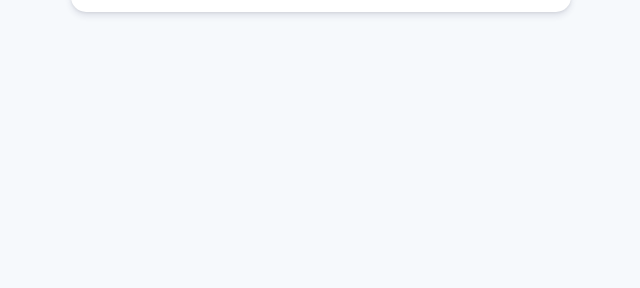
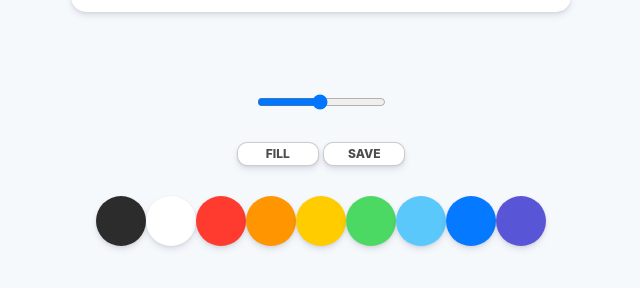
Before and after one commit to And24reas/paintjs, a plain HTML site: page index.html in a window 1280 px wide. Shown: the part 738-1026 px from the top of the page, without its empty margins (319-959 px from the left). Before the commit the page ends 800 px from the top, so only its background shows below. Drawn offline with Linux system fonts and the light colour scheme.

Commit message:
css done

```diff
--- a/index.html
+++ b/index.html
@@ -1,8 +1,4 @@
 <!DOCTYPE html>
-<!--[if lt IE 7]>      <html class="no-js lt-ie9 lt-ie8 lt-ie7"> <![endif]-->
-<!--[if IE 7]>         <html class="no-js lt-ie9 lt-ie8"> <![endif]-->
-<!--[if IE 8]>         <html class="no-js lt-ie9"> <![endif]-->
-<!--[if gt IE 8]>      <html class="no-js"> <!--<![endif]-->
 <html>
     <head>
         <meta charset="utf-8">
@@ -14,16 +10,25 @@
     </head>
     <body>
         <canvas id="jsCanvas" class="canvas"></canvas>
-        <div class="controls_colors" id="jsColors">
-            <div class="control_colors" style="background-color: #2c2c2c;"></div>
-            <div class="control_colors" style="background-color: white;"></div>
-            <div class="control_colors" style="background-color: #FF3B30;"></div>
-            <div class="control_colors" style="background-color: #FF9500;"></div>
-            <div class="control_colors" style="background-color: #FFCC00;"></div>
-            <div class="control_colors" style="background-color: #4CD963;"></div>
-            <div class="control_colors" style="background-color: #5AC8FA;"></div>
-            <div class="control_colors" style="background-color: #0579FF;"></div>
-            <div class="control_colors" style="background-color: #5856D6;"></div>
+        <div class="controls">
+            <div class="controls_range">
+                <input type="range" id="jsRange" min="0.1" max="5" value="2.5" step="0.1">
+            </div>
+            <div class="controls_btns">
+                <button id="jsMode">Fill</button>
+                <button id="jsSave">Save</button>
+            </div>
+            <div class="controls_colors" id="jsColors">
+                <div class="controls_color" style="background-color: #2c2c2c;"></div>
+                <div class="controls_color" style="background-color: white;"></div>
+                <div class="controls_color" style="background-color: #FF3B30;"></div>
+                <div class="controls_color" style="background-color: #FF9500;"></div>
+                <div class="controls_color" style="background-color: #FFCC00;"></div>
+                <div class="controls_color" style="background-color: #4CD963;"></div>
+                <div class="controls_color" style="background-color: #5AC8FA;"></div>
+                <div class="controls_color" style="background-color: #0579FF;"></div>
+                <div class="controls_color" style="background-color: #5856D6;"></div>
+            </div>
         </div>
         <script src="app.js" async defer></script>
     </body>
--- a/style.css
+++ b/style.css
@@ -5,7 +5,7 @@ body{
     display: flex;
     flex-direction: column;
     align-items: center;
-    padding-top: 50px;
+    padding: 50px 0px;
 }
 
 .canvas{
@@ -16,7 +16,7 @@ body{
     box-shadow: 0 4px 6px rgba(50, 50,93, 0.11), 0 1px 3px rgba(0, 0, 0, 0.08);
 }
 
-.controls_colors.controls_color{
+.controls_colors .controls_color{
     width: 50px;
     height: 50px;
     border-radius: 25px;
@@ -31,4 +31,35 @@ body{
 
 .controls{
     margin-top: 80px;
+    display: flex;
+    flex-direction: column;
+    align-items: center;
 }
+
+.controls .controls_btns{
+    margin-bottom: 30px;
+}
+
+.controls .controls_btns button{
+    all: unset;
+    cursor: pointer;
+    background-color: white;
+    padding: 5px 0px;
+    width: 80px;
+    text-align: center;
+    border-radius: 10px;
+    box-shadow: 0 4px 6px rgba(50, 50,93, 0.11), 0 1px 3px rgba(0, 0, 0, 0.08);
+    border: 1px solid rgba(0, 0, 0, 0.2);
+    color: rgba(0, 0, 0, 0.7);
+    text-transform: uppercase;
+    font-weight: 800;
+    font-size: 12px;
+}
+
+.controls .controls_btns button:active{
+    transform: scale(0.98);
+}
+
+.controls .controls_range{
+    margin-bottom: 30px;
+}
```
